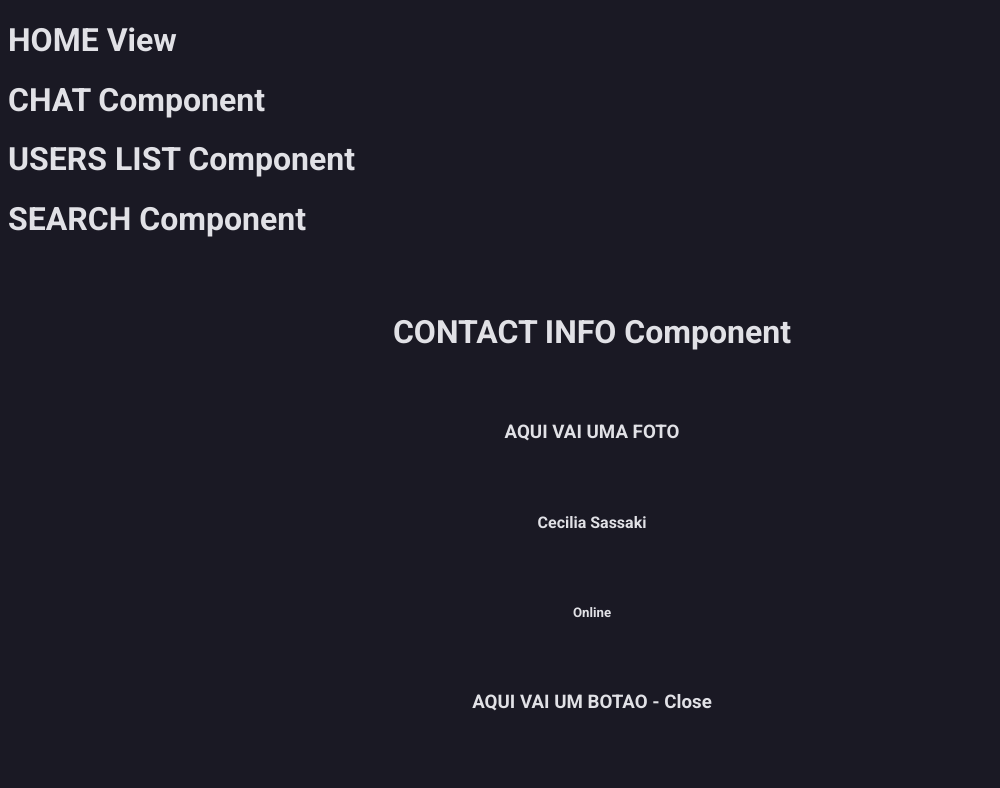
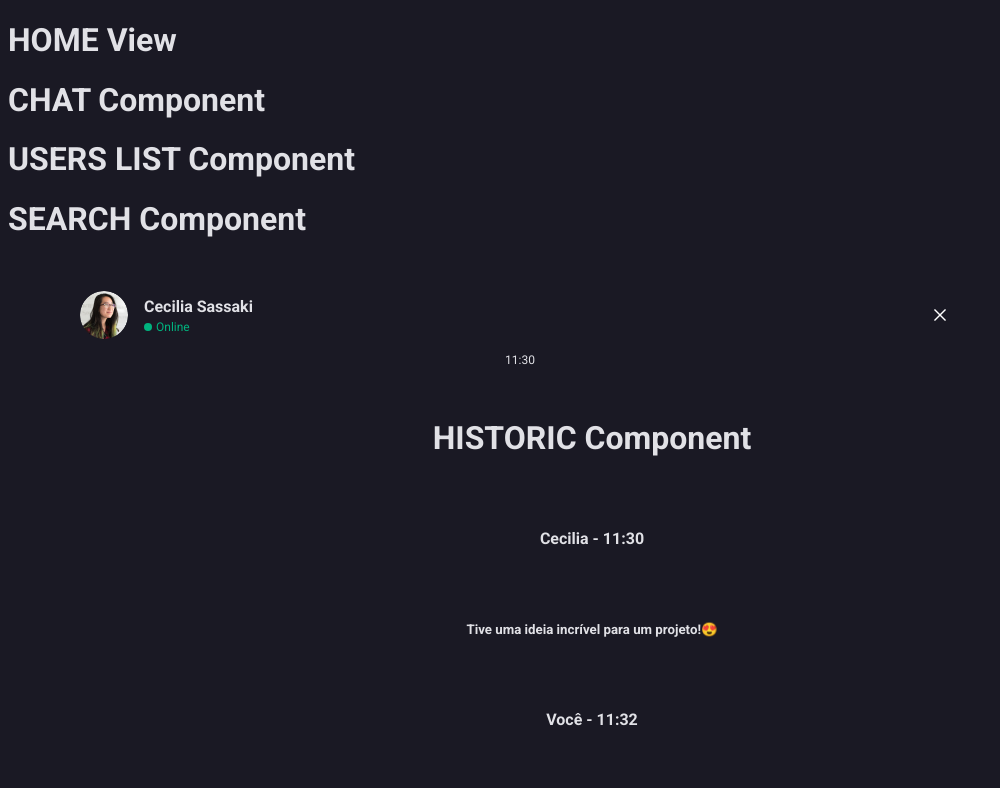
Before and after one commit to marcusviniciusmo/Chat-Bora_Codar_Dev04, a React (Vite) app in the folder frontend/: page / in a window 1280 px wide. Shown: the top 788 px of the page, without its empty margins (0-1000 px from the left). Built offline with nearby package versions, Linux system fonts and the light colour scheme.

Commit message:
ContactInfo component styling

```diff
--- a/frontend/src/components/ContactInfo/index.tsx
+++ b/frontend/src/components/ContactInfo/index.tsx
@@ -1,13 +1,30 @@
+import ContactAvatar from '../../assets/contactAvatar.png';
+import CloseIcon from '../../assets/closeIcon.png';
+import * as Styles from "./styles";
+
 export function ContactInfo() {
   return (
-    <>
-      <h1>CONTACT INFO Component</h1>
+    <Styles.Container>
+      <Styles.Content>
+        <Styles.Avatar>
+          <Styles.ContactImg src={ContactAvatar} />
+        </Styles.Avatar>
 
-      <h3>AQUI VAI UMA FOTO</h3>
-      <h4>Cecilia Sassaki</h4>
-      <h5>Online</h5>
+        <Styles.Info>
+          <Styles.Name>Cecilia Sassaki</Styles.Name>
 
-      <h3>AQUI VAI UM BOTAO - Close</h3>
-    </>
+          <Styles.Status>
+            <Styles.Ellipse />
+            <Styles.Description>Online</Styles.Description>
+          </Styles.Status>
+        </Styles.Info>
+
+        <Styles.Close>
+          <Styles.Icon src={CloseIcon} title='Close' />
+        </Styles.Close>
+      </Styles.Content>
+
+      <Styles.DateTime>11:30</Styles.DateTime>
+    </Styles.Container>
   );
 };
--- /dev/null
+++ b/frontend/src/components/ContactInfo/styles.tsx
@@ -0,0 +1,96 @@
+import styled from "styled-components";
+
+export const Container = styled.div`
+  width: var(--width-chat-window);
+  height: 7.6rem;
+  padding: 0rem;
+  display: flex;
+  flex-direction: column;
+  align-items: center;
+  align-self: stretch;
+  gap: 1.4rem;
+`;
+
+export const Content = styled.div`
+  width: var(--width-chat-window);
+  height: 4.8rem;
+  padding: 0rem;
+  display: flex;
+  flex-direction: row;
+  align-items: center;
+  align-self: stretch;
+  gap: 1.6rem;
+`;
+
+export const Avatar = styled.div`
+  width: 4.8rem;
+  height: 4.8rem;
+`;
+
+export const ContactImg = styled.img`
+  border-radius: 50%;
+`;
+
+export const Info = styled.div`
+  width: 78rem;
+  height: 3.7rem;
+  padding: 0rem;
+  display: flex;
+  flex-direction: column;
+  align-items: flex-start;
+  gap: 0.4rem;
+`;
+
+export const Name = styled.span`
+  font-size: 1.6rem;
+  font-weight: 700;
+  line-height: 1.9rem;
+`;
+
+export const Status = styled.div`
+  width: 7.5rem;
+  height: 1.4rem;
+  padding: 0rem;
+  display: flex;
+  flex-direction: row;
+  align-items: center;
+  gap: 0.4rem;
+`;
+
+export const Ellipse = styled.div`
+  background: var(--color-status-online);
+  width: 0.8rem;
+  height: 0.8rem;
+  border-radius: 50%;
+`;
+
+export const Description = styled.span`
+  color: var(--color-status-online);
+  font-size: 1.2rem;
+  font-weight: 400;
+  line-height: 1.4rem;
+`;
+
+export const Close = styled.div`
+  width: 2rem;
+  height: 2rem;
+  padding-inline: 1rem;
+  display: flex;
+  align-items: center;
+  justify-content: center;
+`;
+
+export const Icon = styled.img`
+  cursor: pointer;
+
+  &:hover {
+    zoom: 1.3;
+  }
+`;
+
+export const DateTime = styled.span`
+  font-size: 1.2rem;
+  font-weight: 400;
+  line-height: 1.4rem;
+  text-align: center;
+`;
--- a/frontend/src/components/Historic/index.tsx
+++ b/frontend/src/components/Historic/index.tsx
@@ -2,8 +2,6 @@ export function Historic() {
   return (
     <>
       <h1>HISTORIC Component</h1>
-
-      <h6>Hoje 11:30</h6>
 
       <h4>Cecilia - 11:30</h4>
       <h5>Tive uma ideia incrível para um projeto!😍</h5>
--- a/frontend/src/index.css
+++ b/frontend/src/index.css
@@ -3,6 +3,10 @@
 :root {
   --background: #1A1924;
   --color: #E1E1E6;
+
+  --width-chat-window: 88rem;
+
+  --color-status-online: #00B37E;
 
   font-size: 62.5% /* 1rem = 10px */;
 }
```
Also changed, not shown: frontend/src/assets/closeIcon.png (added), frontend/src/assets/contactAvatar.png (added).
